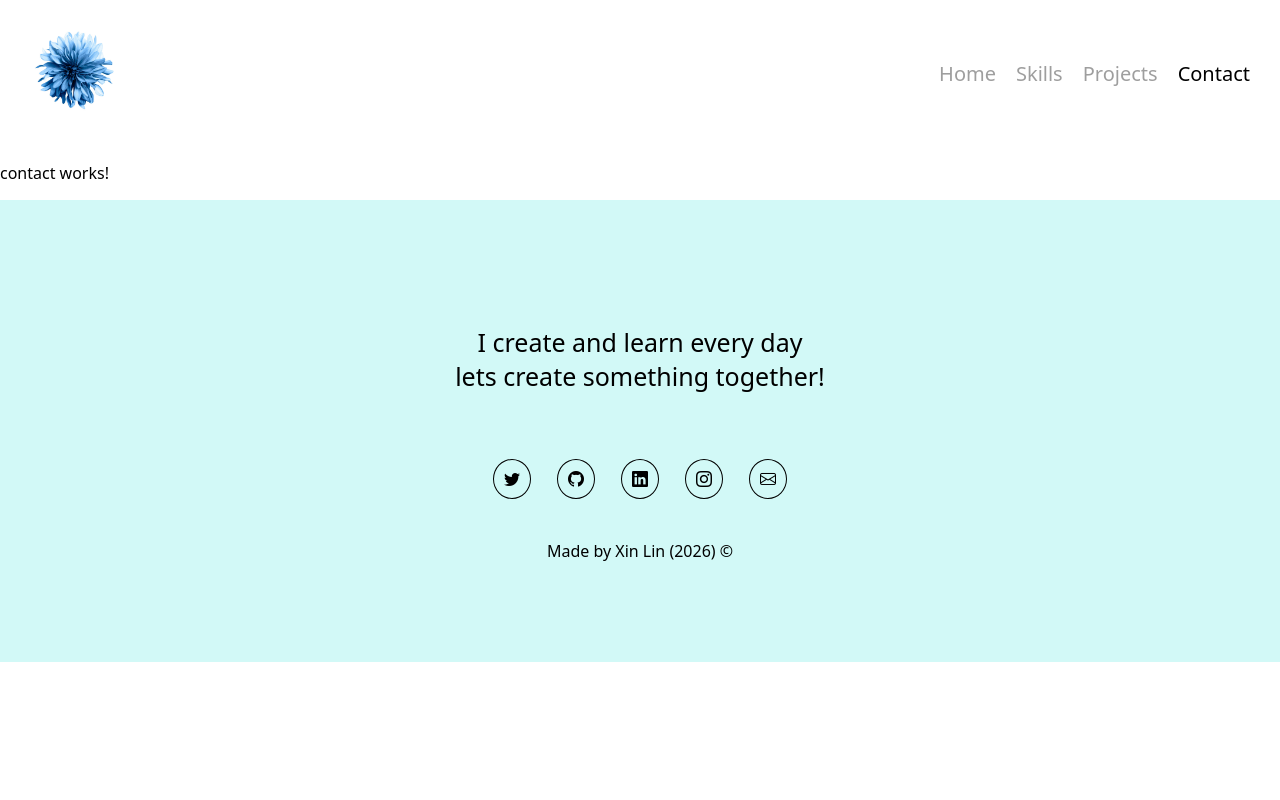
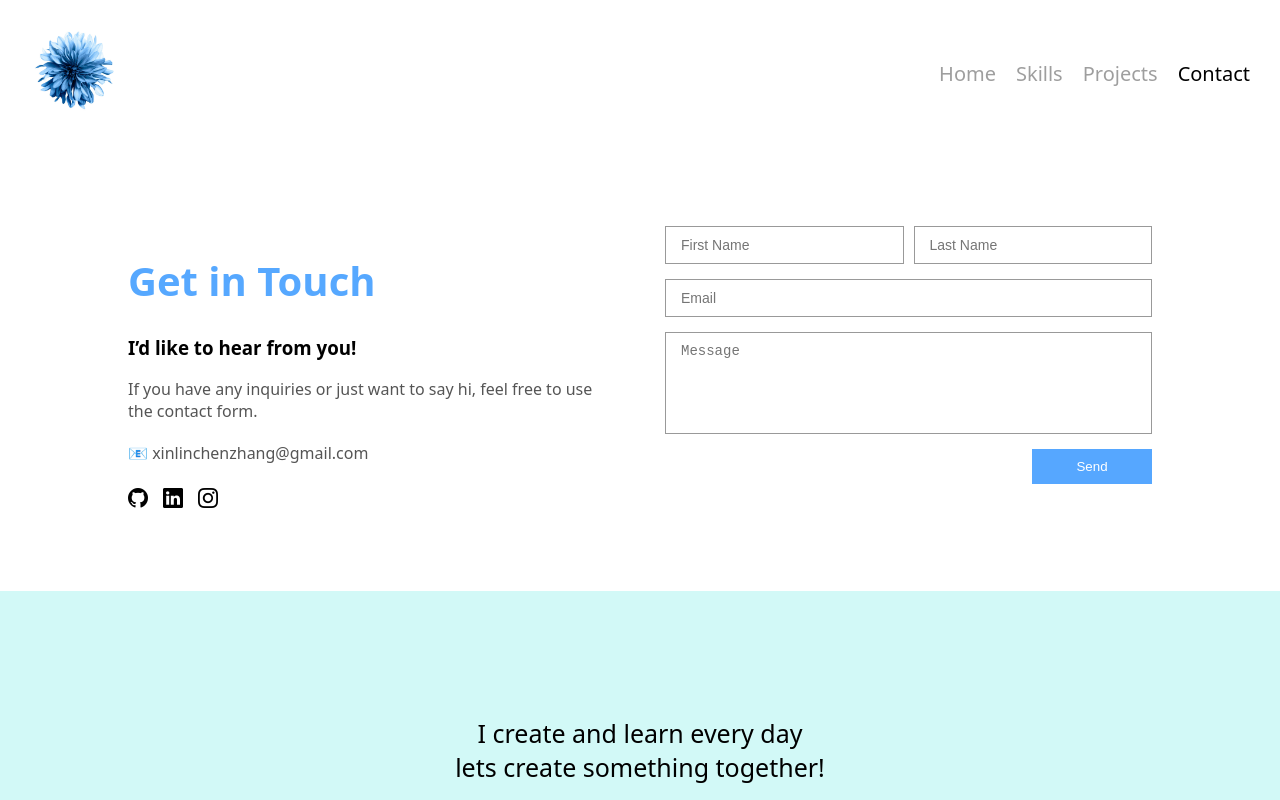
Before and after one commit to xinlin25/Portfolio, an Angular app: page /contact in a window 1280 px wide. Shown: the top 800 px of the page. Built offline with nearby package versions, Linux system fonts and the light colour scheme; a web font is replaced by a local one.

Commit message:
Contact done

```diff
--- a/src/app/pages/contact/contact.css
+++ b/src/app/pages/contact/contact.css
@@ -0,0 +1,104 @@
+.contact-container {
+    display: flex;
+    justify-content: space-between;
+    align-items: flex-start;
+    gap: 50px;
+    width: 80%;
+    margin: 0 auto;
+    padding: 80px 0;
+}
+
+.contact-left {
+    flex: 1;
+}
+
+.contact-left h1 {
+    font-size: 40px;
+    color: rgba(0, 123, 255, 0.664);
+}
+
+.contact-left h3 {
+    margin-top: 10px;
+}
+
+.contact-left p {
+    margin: 15px 0;
+    color: #555;
+}
+
+.contact-info {
+    margin-top: 20px;
+}
+
+.socials {
+    display: flex;
+    gap: 15px;
+    margin-top: 20px;
+    font-size: 20px;
+}
+
+.contact-form {
+    flex: 1;
+    max-width: 500px;
+    display: flex;
+    flex-direction: column;
+    gap: 15px;
+}
+
+.row {
+    display: flex;
+    gap: 10px;
+}
+
+.row input {
+    flex: 1;
+}
+
+input, textarea {
+    width: 100%;
+    padding-left: 15px;
+    padding-top: 10px;
+    padding-bottom: 10px;
+    box-sizing: border-box;
+    border: 1px solid #999;
+    outline: none;
+    font-size: 14px;
+}
+
+textarea {
+    resize: none;
+}
+
+button {
+    width: 120px;
+    padding: 10px;
+    background-color: rgba(0, 123, 255, 0.664);
+    color: white;
+    border: none;
+    cursor: pointer;
+    align-self: flex-end;
+    transition: 0.2s;
+}
+
+button:hover {
+    background-color: #0056b3;
+}
+
+@media (max-width: 800px) {
+    .contact-container {
+        flex-direction: column;
+    }
+
+    .row {
+        flex-direction: column;
+    }
+
+    .contact-form {
+        width: 100%;
+        max-width: 100%;
+    }
+
+    button {
+        align-self: center;
+    }
+}
--- a/src/app/pages/contact/contact.html
+++ b/src/app/pages/contact/contact.html
@@ -1 +1,36 @@
-<p>contact works!</p>
+<div class="contact-container">
+
+  <div class="contact-left">
+    <h1>Get in Touch</h1>
+    <h3>I’d like to hear from you!</h3>
+
+    <p>
+      If you have any inquiries or just want to say hi,
+      feel free to use the contact form.
+    </p>
+
+    <div class="contact-info">
+      <p>📧 xinlinchenzhang@gmail.com</p>
+    </div>
+
+    <div class="socials">
+      <i class="bi bi-github"></i>
+      <i class="bi bi-linkedin"></i>
+      <i class="bi bi-instagram"></i>
+    </div>
+  </div>
+
+  <form class="contact-form">
+    <div class="row">
+      <input type="text" placeholder="First Name">
+      <input type="text" placeholder="Last Name">
+    </div>
+
+    <input type="email" placeholder="Email">
+
+    <textarea rows="5" placeholder="Message"></textarea>
+
+    <button type="submit">Send</button>
+  </form>
+
+</div>
```
